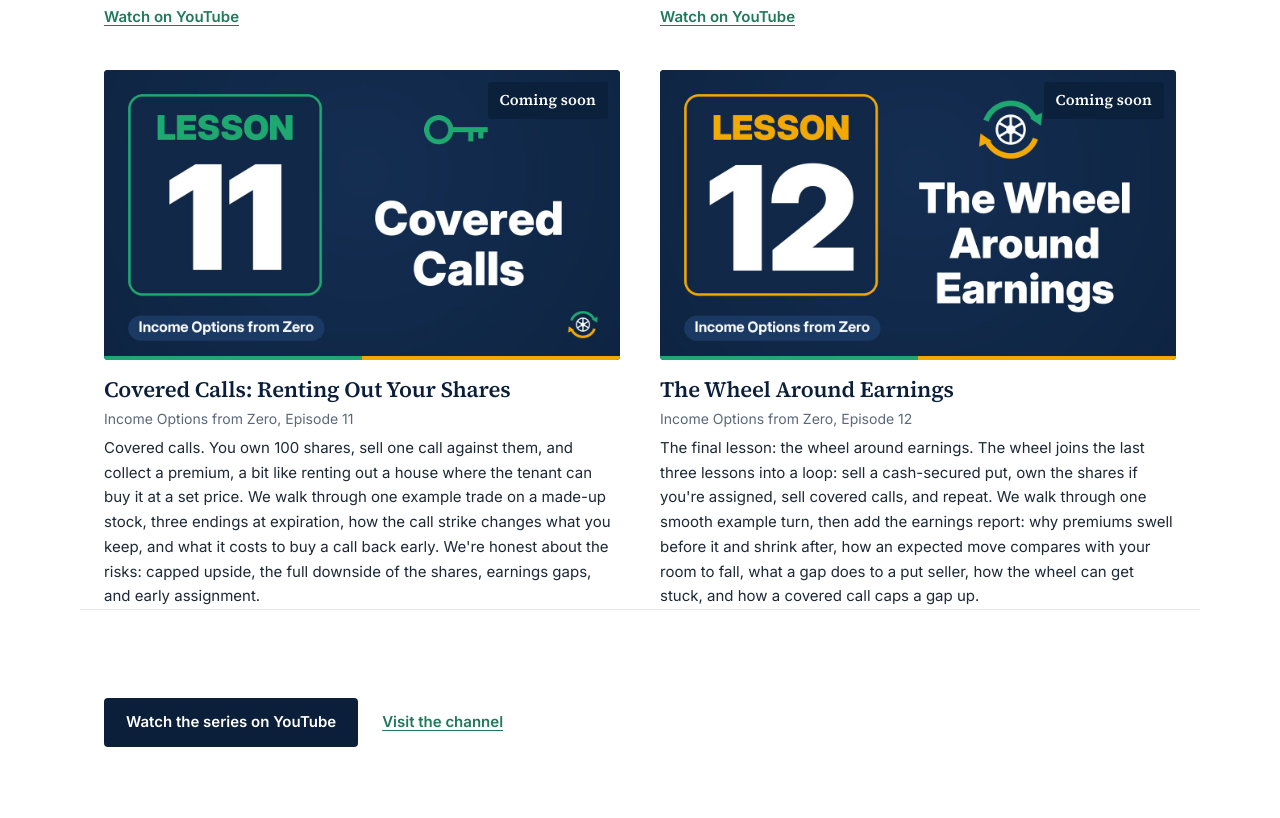
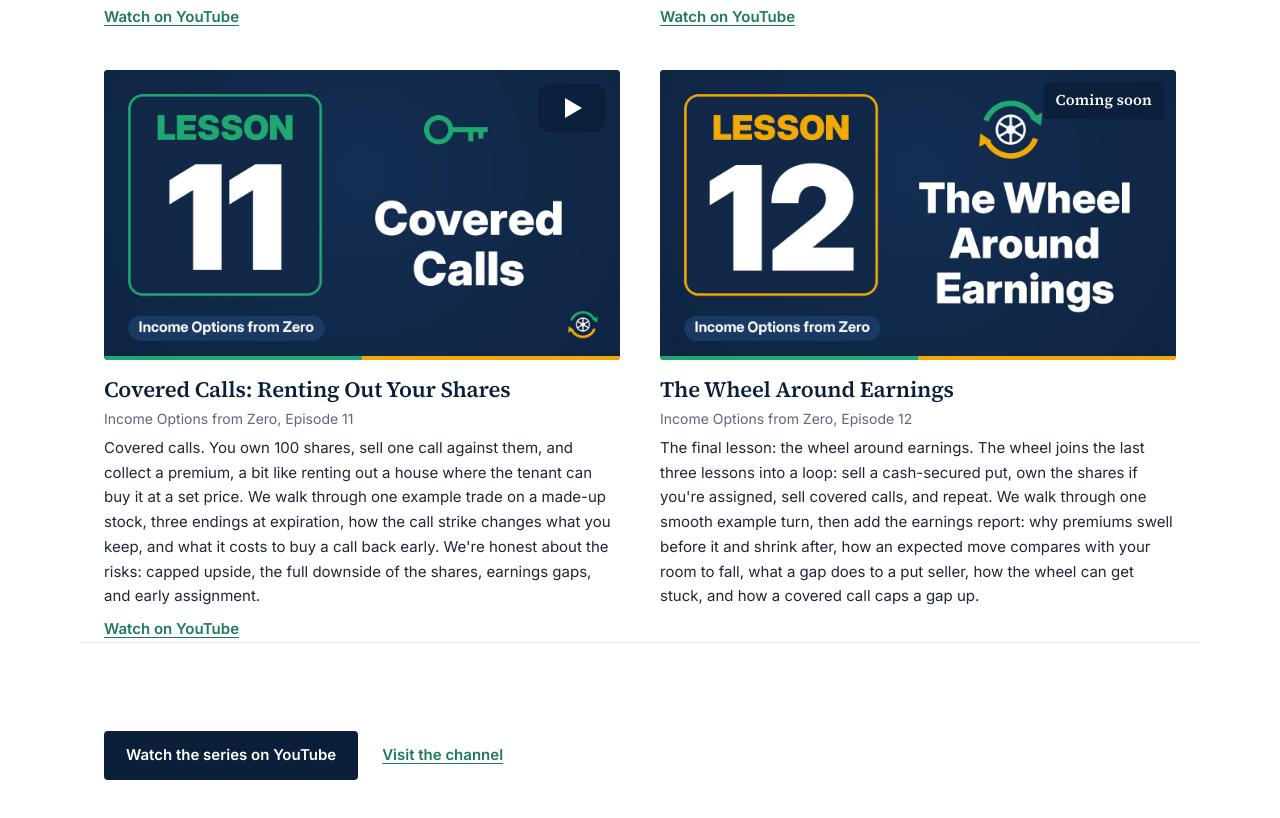
Before and after one commit to thornton02-hub/earningswheel, a plain HTML site: page learn.html in a window 1280 px wide. Shown: the part 3763-4581 px from the top of the page. Drawn offline with Linux system fonts and the light colour scheme.

Commit message:
Learn: lessons 11 now playable

```diff
--- a/learn.html
+++ b/learn.html
@@ -113,10 +113,11 @@
       <p class="watch-yt"><a href="https://www.youtube.com/watch?v=phlShRo6cU4" target="_blank" rel="noopener">Watch on YouTube</a></p>
     </article>
     <article id="ep11">
-      <div class="video video-soon has-thumb"><img src="images/lessons/lesson11.jpg" width="1280" height="720" alt="Covered Calls: Renting Out Your Shares" loading="lazy"><div class="soon-overlay"><span class="soon-label">Coming soon</span><span class="soon-ep">Lesson 11</span></div></div>
+      <div class="video video-poster"><button type="button" class="poster-btn" data-vid="2r2S12DVYx4" data-title="Covered Calls: Renting Out Your Shares" aria-label="Play Covered Calls: Renting Out Your Shares"><img src="images/lessons/lesson11.jpg" width="1280" height="720" alt="Covered Calls: Renting Out Your Shares" loading="lazy"><span class="play-icon" aria-hidden="true"></span></button></div>
       <h2>Covered Calls: Renting Out Your Shares</h2>
       <p class="meta">Income Options from Zero, Episode 11</p>
       <p class="lesson-summary">Covered calls. You own 100 shares, sell one call against them, and collect a premium, a bit like renting out a house where the tenant can buy it at a set price. We walk through one example trade on a made-up stock, three endings at expiration, how the call strike changes what you keep, and what it costs to buy a call back early. We're honest about the risks: capped upside, the full downside of the shares, earnings gaps, and early assignment.</p>
+      <p class="watch-yt"><a href="https://www.youtube.com/watch?v=2r2S12DVYx4" target="_blank" rel="noopener">Watch on YouTube</a></p>
     </article>
     <article id="ep12">
       <div class="video video-soon has-thumb"><img src="images/lessons/lesson12.jpg" width="1280" height="720" alt="The Wheel Around Earnings" loading="lazy"><div class="soon-overlay"><span class="soon-label">Coming soon</span><span class="soon-ep">Lesson 12</span></div></div>
```
